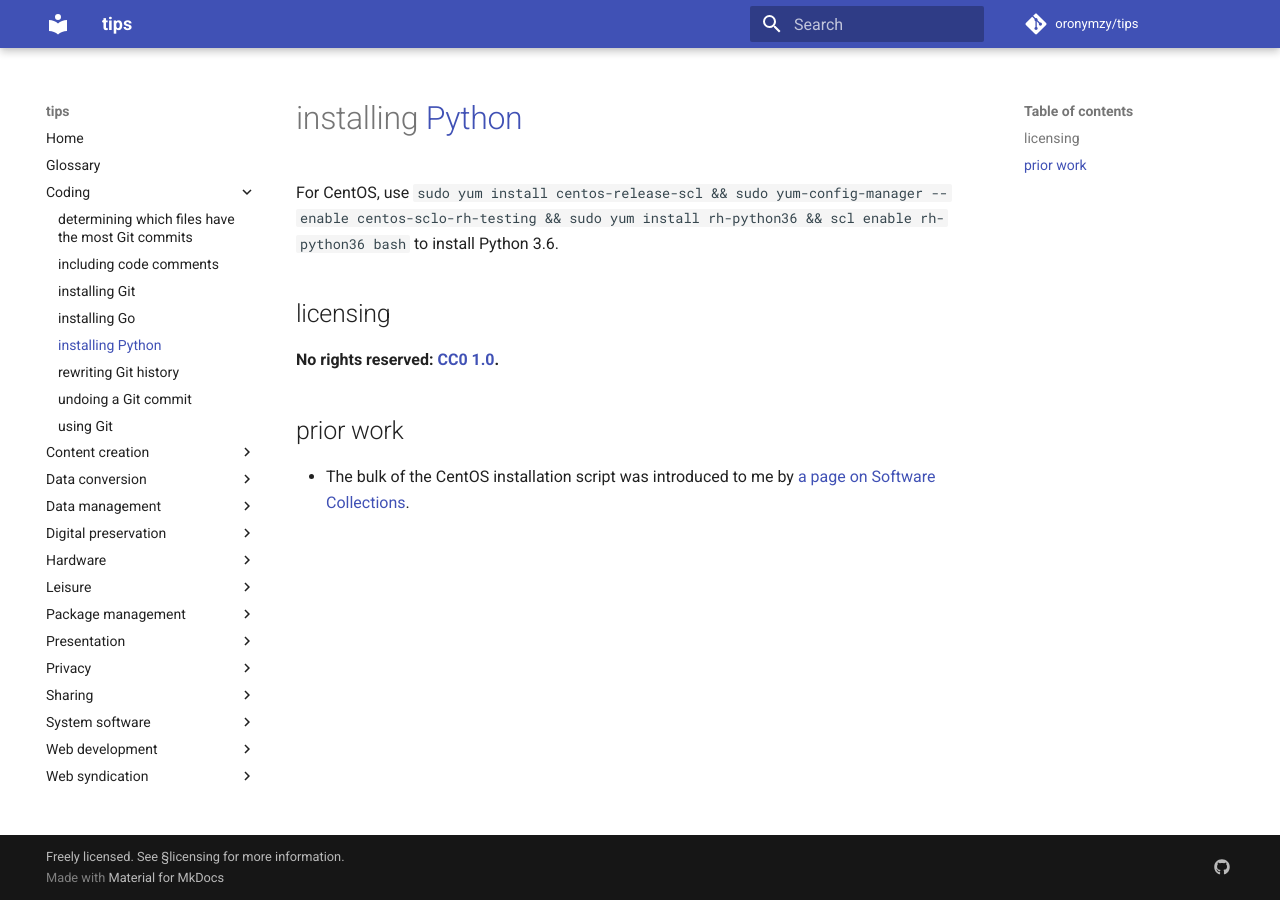
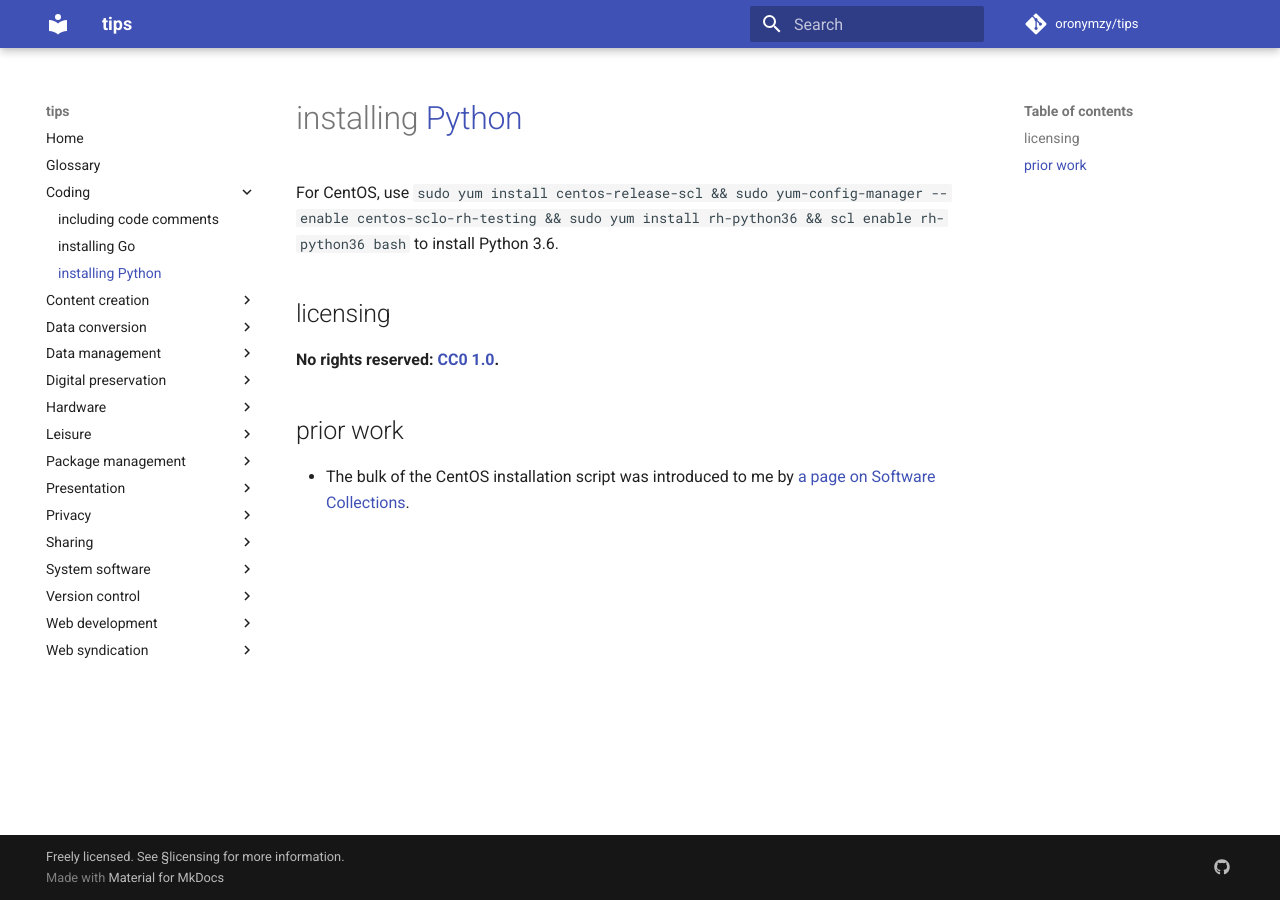
Before and after one commit to oronymzy/tips, an MkDocs documentation site: the page built from docs/insPyth.md, in a window 1280 px wide. Built offline with MkDocs 1.6.1 and Material for MkDocs 9.7.7, drawn with Linux system fonts in a browser that asks for light colours; comment, search, counter and statistics services are not loaded.

Commit message:
Add 'Version control' category, move multiple Git-related pages into it

```diff
--- a/mkdocs.yml
+++ b/mkdocs.yml
@@ -3,14 +3,9 @@ nav:
   - Home: 'README.md'
   - Glossary: 'glossry.md'
   - Coding:
-    - determining which files have the most Git commits: 'dtnfmGc.md'
     - including code comments: 'incdcmt.md'
-    - installing Git: 'instGit.md'
     - installing Go: 'instlGo.md'
     - installing Python: 'insPyth.md'
-    - rewriting Git history: 'rGithst.md'
-    - undoing a Git commit: 'undGitc.md'
-    - using Git: 'usngGit.md'
   - Content creation:
     - installing Krita: 'insKrta.md'
     - installing software from the latest GitHub software release: 'islGHsr.md'
@@ -83,6 +78,12 @@ nav:
   - System software:
     - installing a CentOS system: 'insCOSs.md'
     - installing a Linux system: 'insLnxS.md'
+  - Version control:
+    - determining which files have the most Git commits: 'dtnfmGc.md'
+    - installing Git: 'instGit.md'
+    - rewriting Git history: 'rGithst.md'
+    - undoing a Git commit: 'undGitc.md'
+    - using Git: 'usngGit.md'
   - Web development:
     - installing Atom text editor: 'insAtom.md'
     - installing Browsersync: 'inBsync.md'
```
